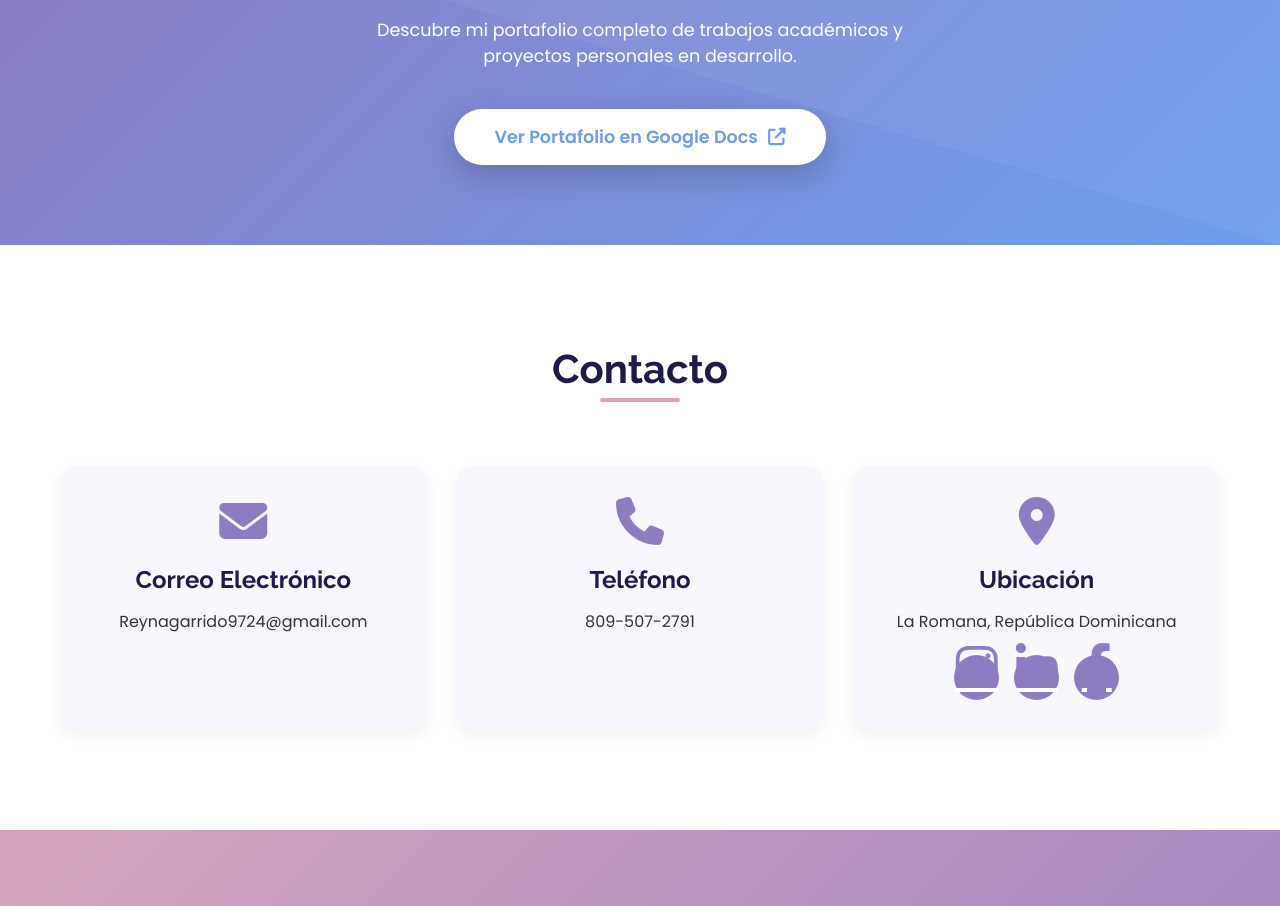
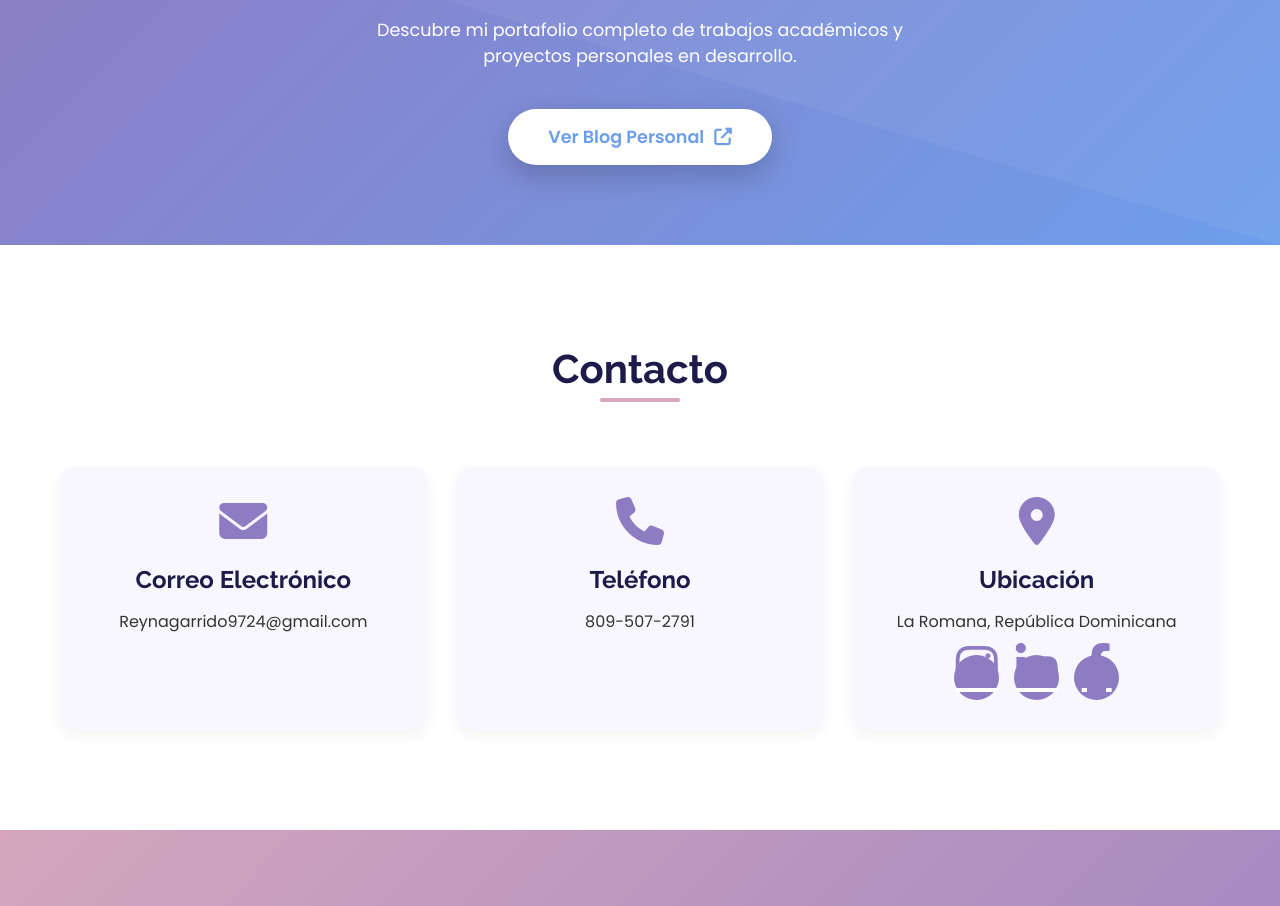
Before and after one commit to ReynaG97/Pagina-Web-RG, a plain HTML site: page index.html in a window 1280 px wide. Shown: the part 3321-4227 px from the top of the page. Drawn offline with Linux system fonts and the light colour scheme.

Commit message:
Update index.html

```diff
--- a/index.html
+++ b/index.html
@@ -904,7 +904,7 @@
         <div class="container">
             <h2>Explora Mis Proyectos</h2>
             <p>Descubre mi portafolio completo de trabajos académicos y proyectos personales en desarrollo.</p>
-            <a href="https://docs.google.com/document/d/1TU_EXAMPLE_LINK" target="_blank" class="cta-btn">Ver Portafolio en Google Docs <i class="fas fa-external-link-alt"></i></a>
+            <a href="https://sites.google.com/view/mothers-in-relief/p%C3%A1gina-principal" target="_blank" class="cta-btn">Ver Blog Personal <i class="fas fa-external-link-alt"></i></a>
         </div>
     </section>
 
```
